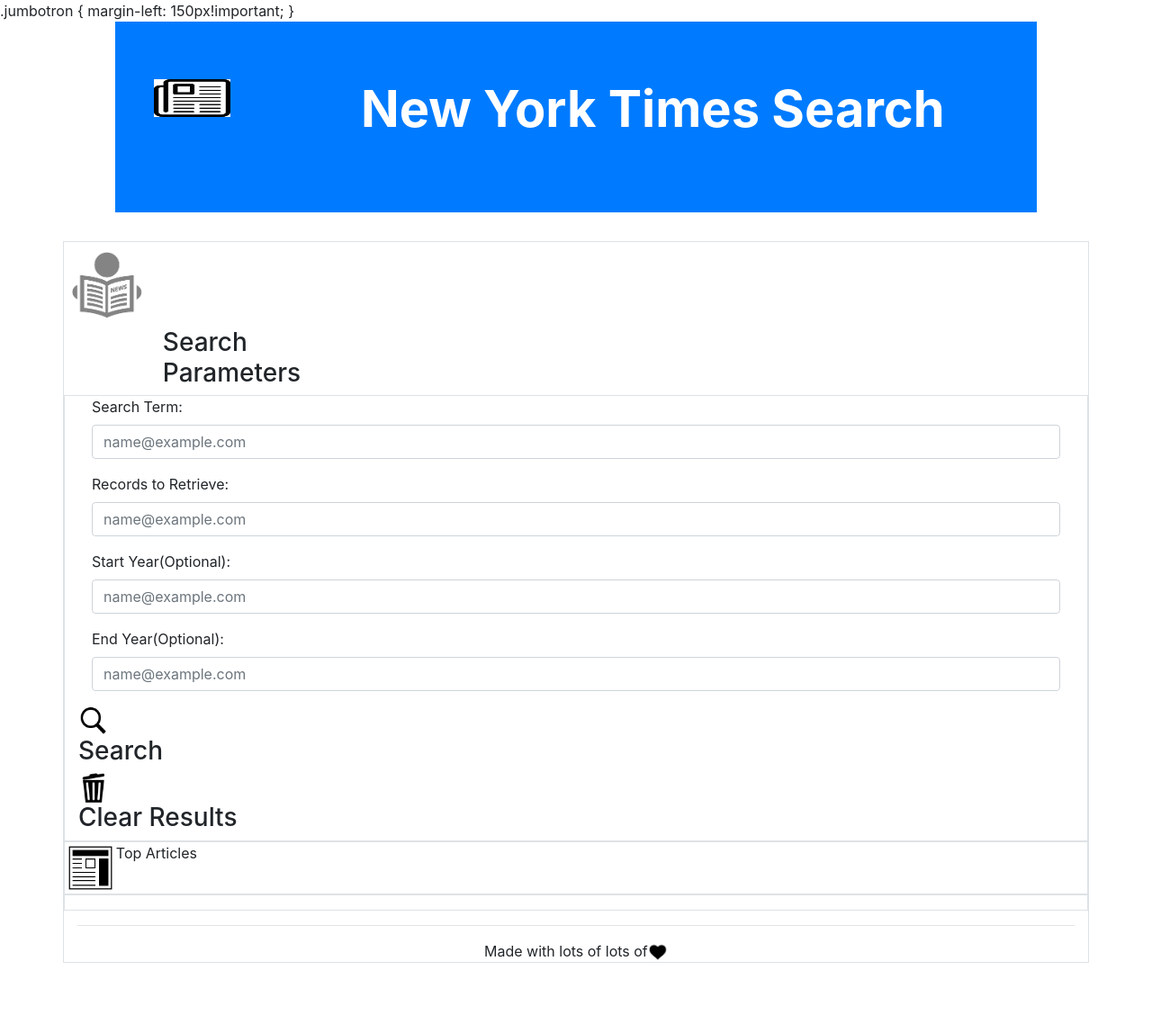
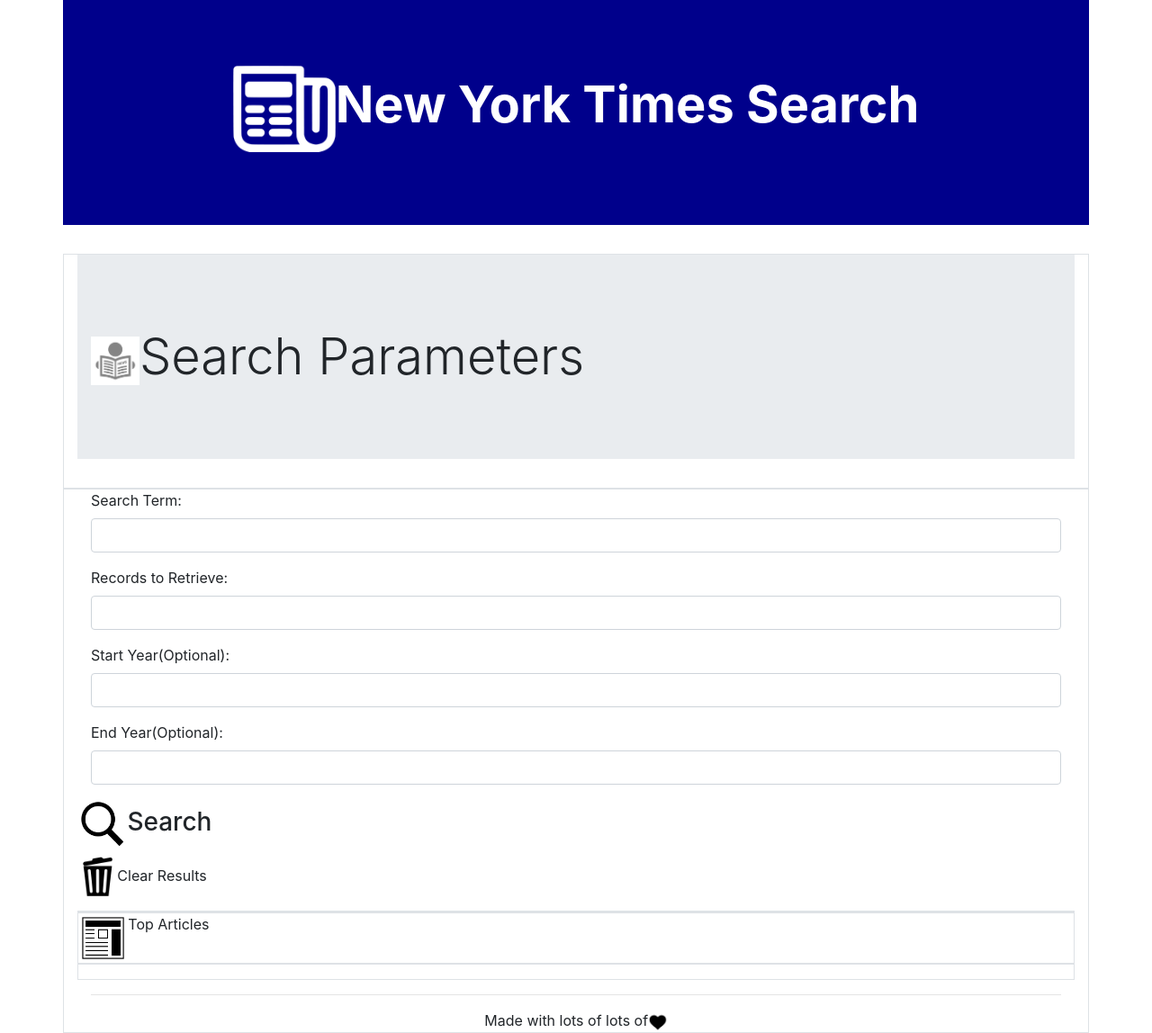
Before and after one commit to rajivjagirdar/NYTSearch, a plain HTML site: page index.html in a window 1280 px wide. Shown: the whole page at 90% size. Before the commit the page ends 1070 px from the top, so only its background shows below. Drawn offline with nearby package versions, Linux system fonts and the light colour scheme; files that its build step writes are made by us from their sources.

Commit message:
layout first revision

```diff
--- a/index.html
+++ b/index.html
@@ -8,39 +8,49 @@
         <title>>New York Times Search</title>
         <meta charset="utf-8">
         <meta name="viewport" content="width=device-width", initial-scale="1.0">
-        <link rel="stylesheet" href="styles/reset.css" type="text/reset">
+        <!-- <link rel="stylesheet" href="styles/reset.css" type="text/reset"> -->
+
         <link rel="stylesheet" href="https://stackpath.bootstrapcdn.com/bootstrap/4.1.3/css/bootstrap.min.css" integrity="sha384-MCw98/SFnGE8fJT3GXwEOngsV7Zt27NXFoaoApmYm81iuXoPkFOJwJ8ERdknLPMO" crossorigin="anonymous">
-        <link rel="stylesheet" href="styles.css">
+        <link rel="stylesheet" href="styles/styles.css">
 
-        .jumbotron {
-            margin-left: 150px!important;
-        }
 
 </head>
 
 
 <body>
             <!-- Jumbotron New York Times Search Header with Newspaper Icon -->
-        <div class="jumbotron jumbotron-fluid text-white bg-primary align-middle text-center margin-right: -10%" id="jumboMargin">
-                <div class="container">
-                    <div class="row">
-                        <div class="col-md-2"><img src="images/newPaperIcon.png" height="50%" width="60%"></div>
-                        <div class="col-md-10"><h1 class="display-4 font-weight-bold">New York Times Search</h1></div>
+
+            <!-- <div class="container" style="background-color:#00008b";> -->
+            <div class="container jumbotron jumbotron-fluid text-white align-middle text-center" id="bgColor";>
+                    <div>
+
+                        <h1 class="display-4 font-weight-bold"><img src="images/newPaperIcon4.png" height="10%" width="10%">New York Times Search</h1>
                     </div>
                 </div>
         </div>
+            <!-- End Jumbotron -->
+
+
+    <!-- Beginning of Main Container w/ Border -->
+             <div class="container border">
+
+            <!-- Search Parameter Row With News Parameter Icon -->
+
+              <form>
+
+                    <div class="jumbotron jumbotron-fluid">
+                    <div class="container">
+                    <p class="lead">  <h3 class="display-4">
+                            <img height="5%" width="5%"  src="images/newsParametersIcon.png">Search Parameters
+                    </div></p>
+                    </div>
+
+                </div>
 
 
 
-            <!-- Main Container w/ Border -->
-             <div class="container border">
 
-            <!-- Search Parameter Row With News Parameter Icon -->
-              <form>
-                    <div class="row">
-                    <div class="col-sm-2 float-left"><div class="row float-left"><img height="50%" width="50%"  src="images/newsParametersIcon.png"></div>
-                    <div class="col-sm-6 float-right"><h3>Search Parameters</h3></div><br>
-                </div>
+            <!-- End Search Parameter -->
 
 
 
@@ -48,47 +58,54 @@
             <!--  Create Search Boxes for (Search Term:, Number of Records to Retrieve:, Start Year(Optional):, End Year (Optional):, -->
                 <div class="container border">
             <!-- Search Terms -->
-            <div class="container">
+            <div class="container" id="searchButton">
                     <div class="form-group">
                       <label for="exampleFormControlInput1">Search Term:</label>
-                      <input type="email" class="form-control" id="exampleFormControlInput1" placeholder="name@example.com">
+                      <input type="email" class="form-control" id="searchTerm">
                     </div>
 
             <!-- Records to Retrieve -->
                     <div class="form-group">
                       <label for="exampleFormControlInput1">Records to Retrieve:</label>
-                      <input type="email" class="form-control" id="exampleFormControlInput1" placeholder="name@example.com">
+                      <input type="email" class="form-control" id="recordToRetrieve">
                     </div>
 
             <!-- Start Year (Optional) -->
                     <div class="form-group">
                       <label for="exampleFormControlInput1">Start Year(Optional):</label>
-                      <input type="email" class="form-control" id="exampleFormControlInput1" placeholder="name@example.com">
+                      <input type="email" class="form-control" id="startdate">
                     </div>
 
 
             <!-- End Year (Optional) -->
                     <div class="form-group">
                       <label for="exampleFormControlInput1">End Year(Optional):</label>
-                      <input type="email" class="form-control" id="exampleFormControlInput1" placeholder="name@example.com">
+                      <input type="email" class="form-control" id="enddate">
                     </div>
 
                 </div>
                   </form>
 
-            <!-- Search Icon -->
-            <div class="section float-left">
-                  <img src="images/searchIcon.png" height="3%" width="3%">
-                  <h3>Search</h3>
+            <!-- Search Icon and Clear Results -->
+
+
+            <div>
+
+                 <p><h3><img src="images/searchIcon.png" height="5%" width="5%">Search </h3><img src="images/trashCanIcon.png" height="4%" width="4%">Clear Results</h3></p>
+
+
+
+            <!-- Clear Results Icon -->
+
+
+
+                <div class="border" id="search-div"></div>
+
+
                 </div>
 
 
-            <!-- Clear Results Icon -->
-            <div class="section">
-                  <img src="images/trashCanIcon.png" height="3%" width="3%">
-                  <h3>Clear Results</h3>
-                </div>
-                </div>
+    <!-- End of Main Container w/ Border -->
 
 
 
@@ -96,7 +113,7 @@
             <!-- Top Article Container -->
                   <div class="container">
 
-                <div class="row border"><img src="images/articleIcon.png" height="5%" width="5%"><p>Top Articles</p></div>
+                <div class="row border"><img src="images/articleIcon.png" height="5%" width="5%"><p class="align-middle">Top Articles</p></div>
                 <div class="row border"><p></p></div>
                   </div>
 
--- a/styles/styles.css
+++ b/styles/styles.css
@@ -1,22 +1,13 @@
 /* CSS STYLES */
 
-
-#iconLook {
-    height: 50%;
-}
-
-
-
-#jumboMargin {
-    background-color: royalblue;
-     margin-right: 10%;
-     margin-left: 10%;
-     white-space: nowrap;
+#bgColor {
+    background-color: #00008b;
+    white-space: nowrap;
     ;
 }
-
+/*
  .nowrapText {
             white-space: nowrap;
 
     ;
- }
+ } */
```
Also changed, not shown: images/newPaperIcon2.png (added), images/newPaperIcon3.png (added), images/newPaperIcon4.png (added).
